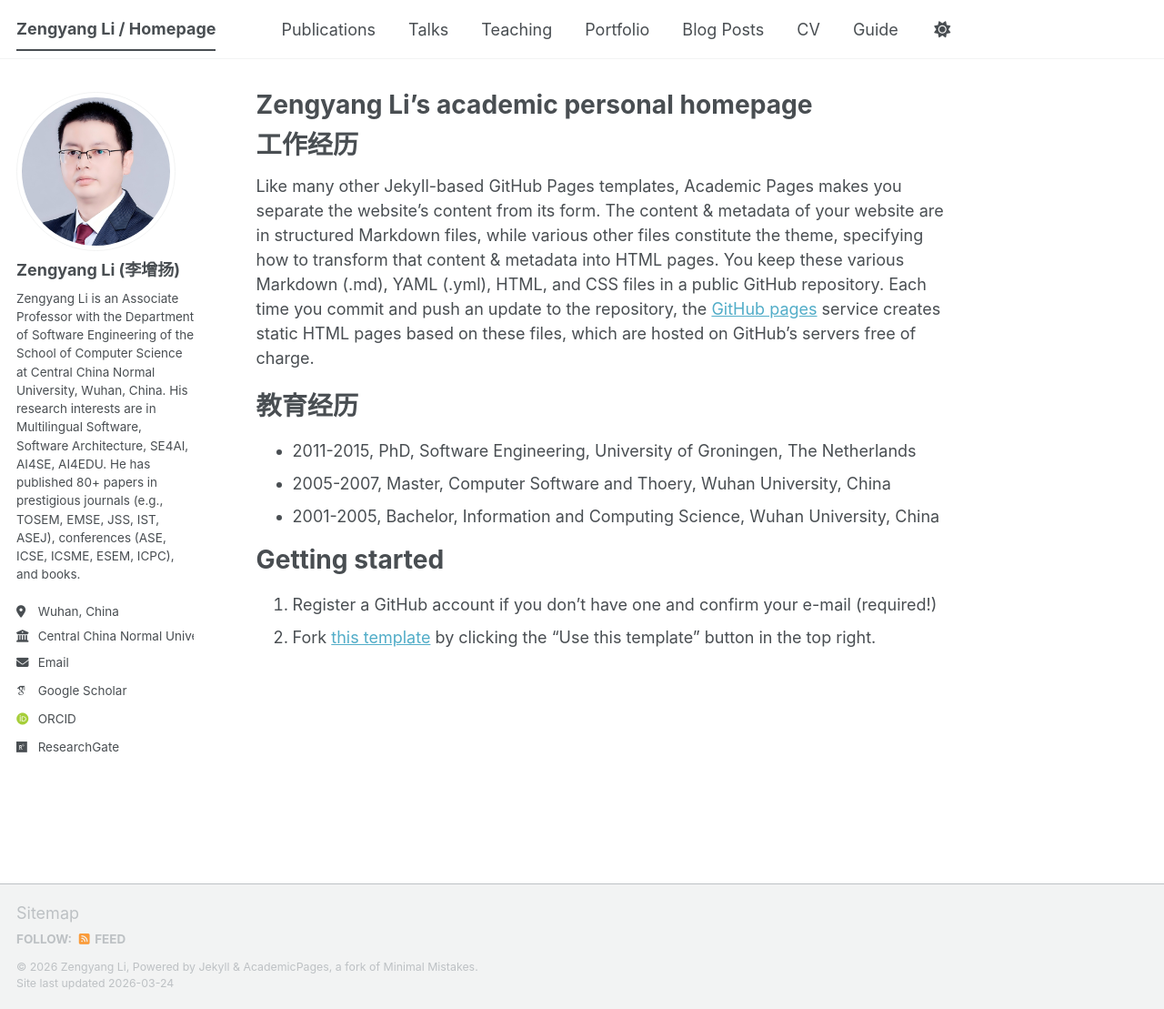
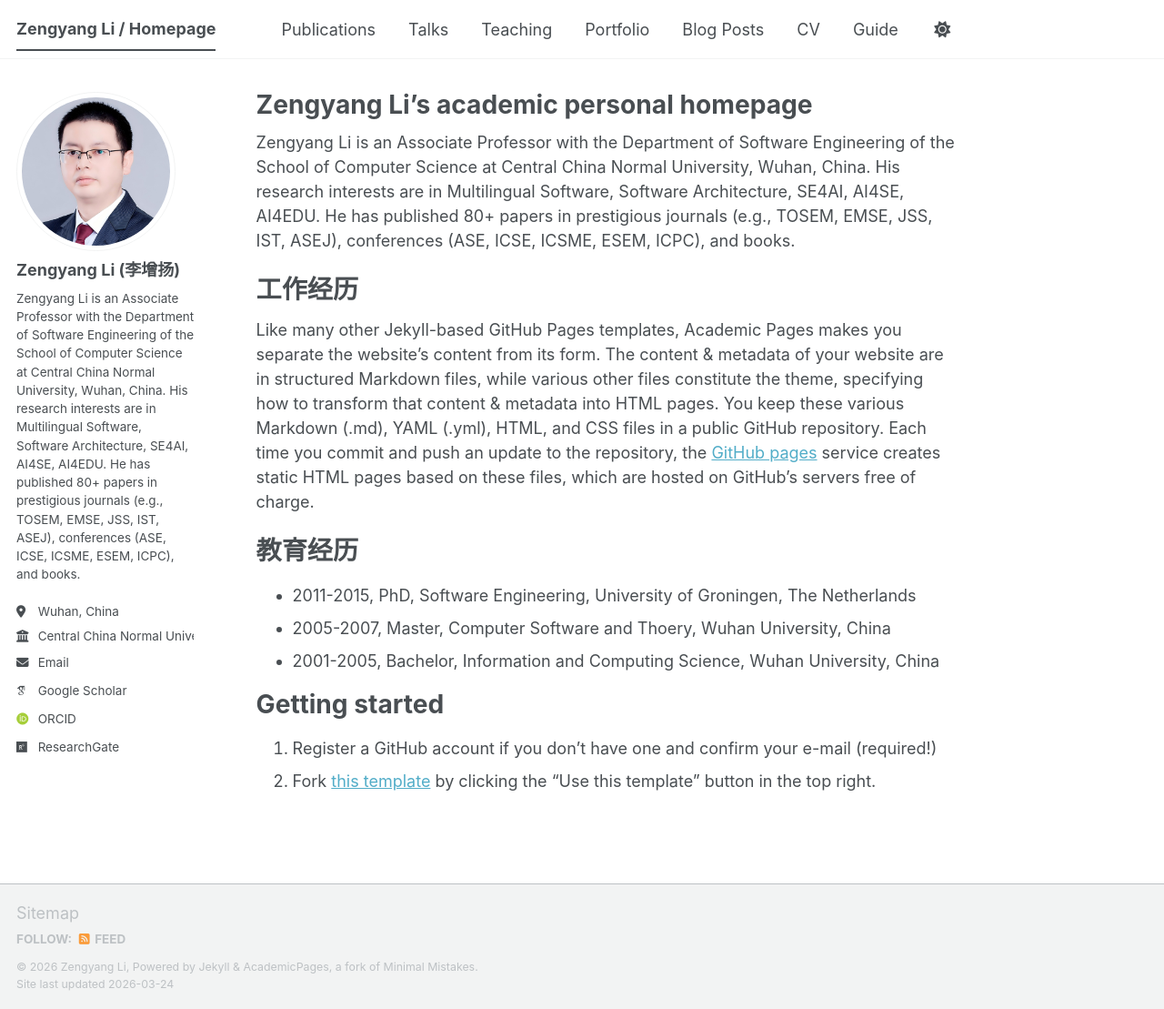
Before and after one commit to zengyang/zengyang.github.io, a Jekyll site: the page built from _pages/about.md, in a window 1280 px wide and 1109 px high. Shown: the whole window at 91% size. Built offline with Jekyll 4.4.1, drawn with Linux system fonts in a browser that asks for light colours; some web fonts are replaced; a script bundle is joined from its source files by our own code; library files that are not in the unit come from our copies.

Commit message:
Update about.md

```diff
--- a/_pages/about.md
+++ b/_pages/about.md
@@ -6,6 +6,10 @@ redirect_from:
   - /about/
   - /about.html
 ---
+
+
+Zengyang Li is an Associate Professor with the Department of Software Engineering of the School of Computer Science at Central China Normal University, Wuhan, China. His research interests are in Multilingual Software, Software Architecture, SE4AI, AI4SE, AI4EDU. He has published 80+ papers in prestigious journals (e.g., TOSEM, EMSE, JSS, IST, ASEJ), conferences (ASE, ICSE, ICSME, ESEM, ICPC), and books.
+
 
 
 工作经历
```
